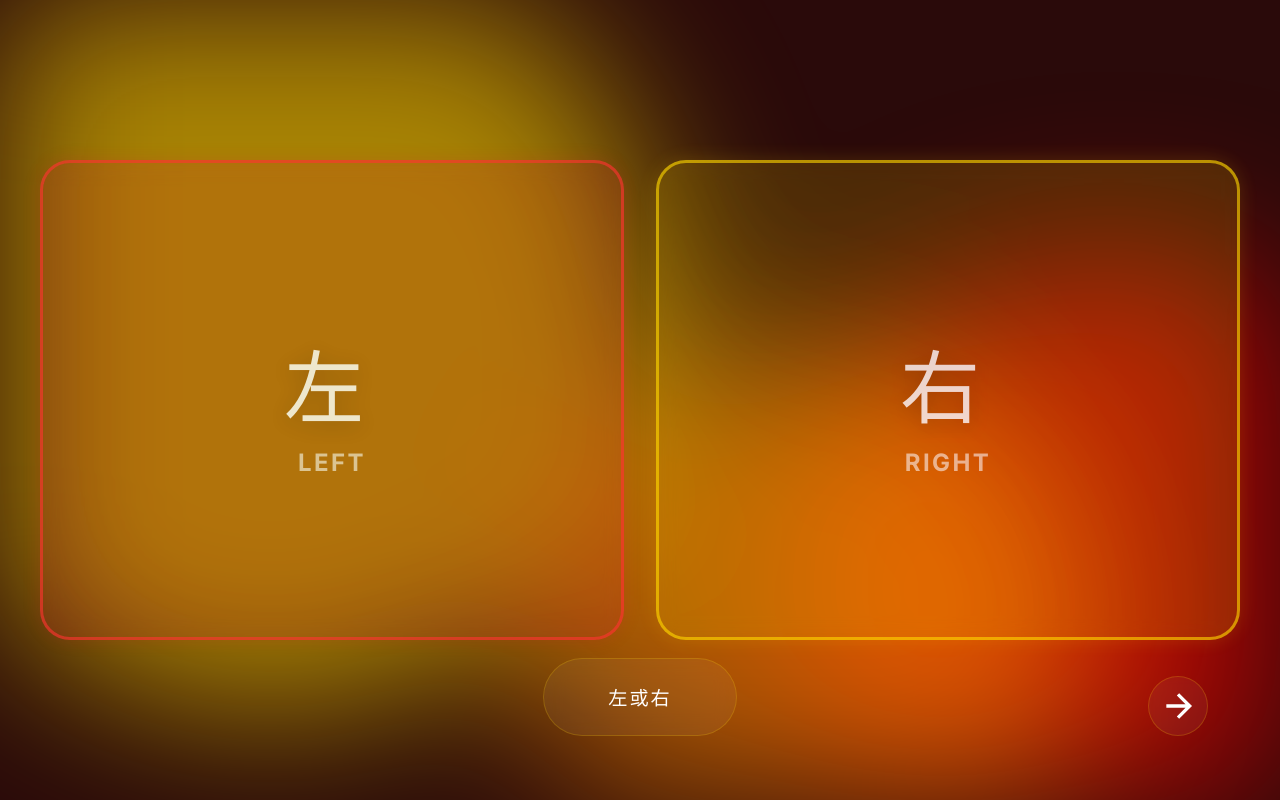
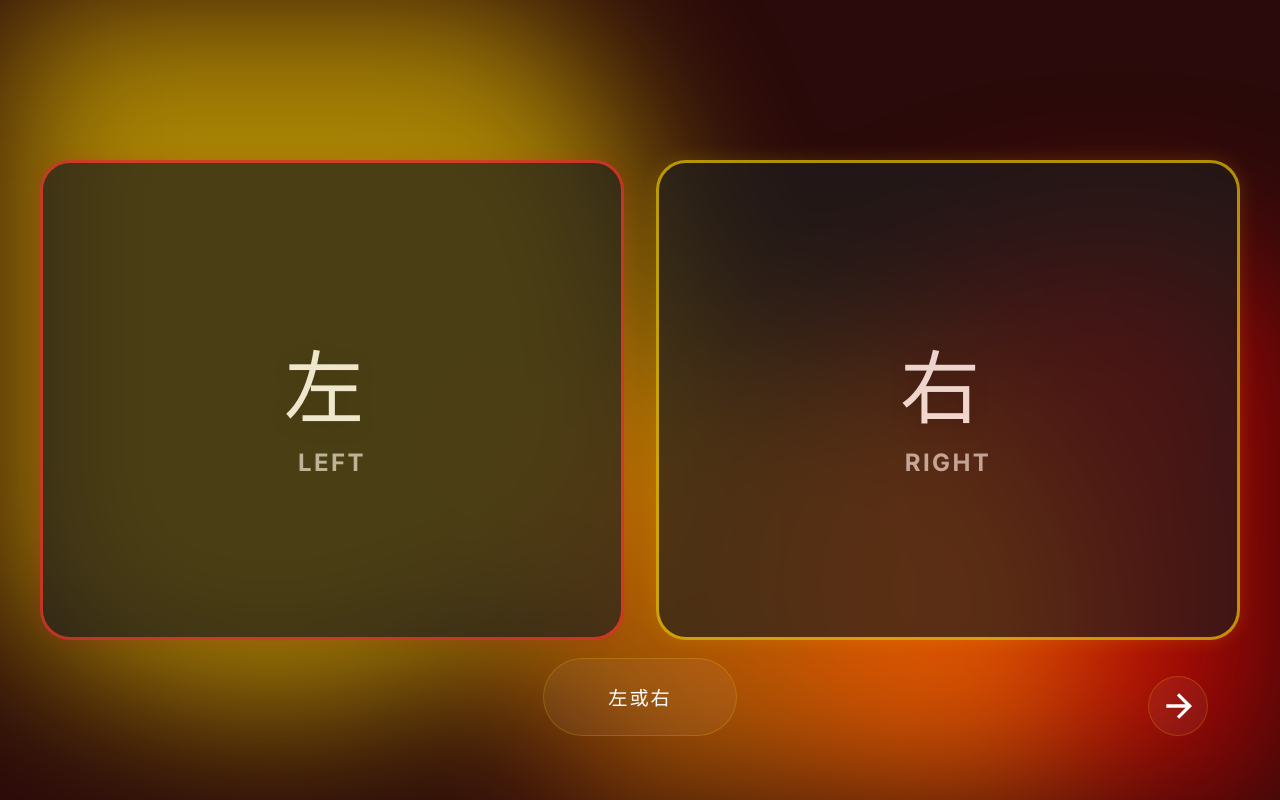
Before and after one commit to Dorian-Ko/random-selector, a website: page src-ui/index.html in a window 1280 px wide. Drawn offline with Linux system fonts and the light colour scheme.

Commit message:
style: force update to dark backgrounds

```diff
--- a/src-ui/style.css
+++ b/src-ui/style.css
@@ -134,15 +134,13 @@ body {
 }
 
 #card-left {
-    background: rgba(220, 20, 60, 0.2);
-    /* Crimson Red Tint */
+    background: rgba(30, 30, 30, 0.85);
     border: 3px solid rgba(255, 50, 50, 0.8);
     box-shadow: 0 0 20px rgba(220, 20, 60, 0.2);
 }
 
 #card-right {
-    background: rgba(255, 215, 0, 0.2);
-    /* Gold Tint */
+    background: rgba(30, 30, 30, 0.85);
     border: 3px solid rgba(255, 215, 0, 0.8);
     box-shadow: 0 0 20px rgba(255, 215, 0, 0.2);
 }
```
